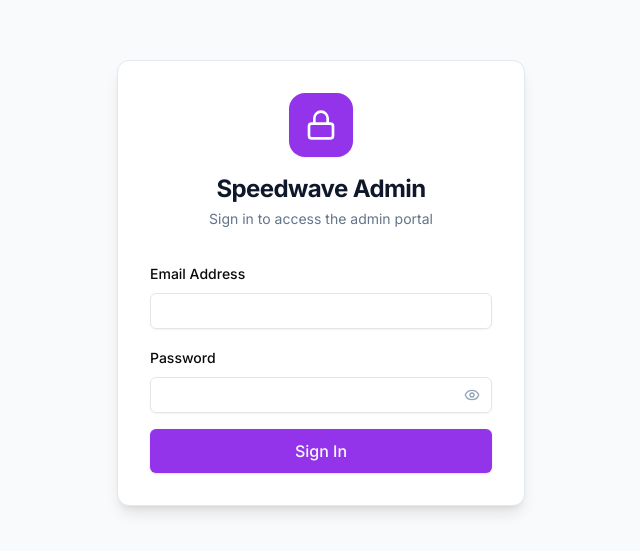
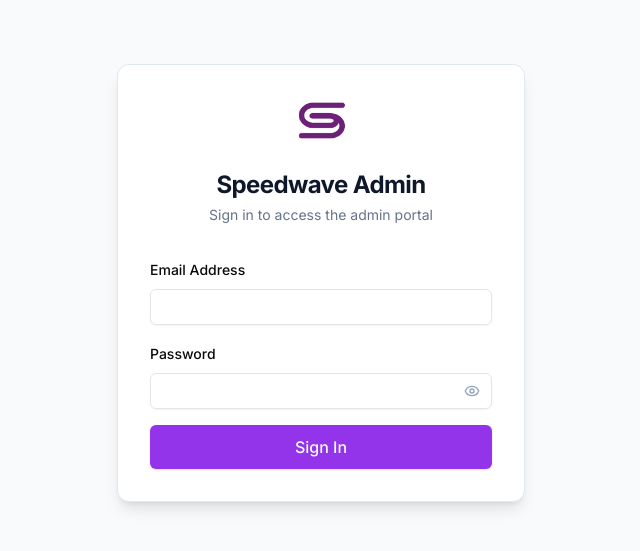
Before and after one commit to SpeedwaveMFB/Admin1, a Next.js app: page /login in a window 1280 px wide. Shown: the part 117-668 px from the top of the page, without its empty margins (319-959 px from the left). Built offline with nearby package versions, Linux system fonts and the light colour scheme.

Commit message:
feat: Display Speedwave logo in login, header, and sidebar components.

```diff
--- a/src/app/(auth)/login/page.tsx
+++ b/src/app/(auth)/login/page.tsx
@@ -1,4 +1,6 @@
 'use client';
+
+import Image from 'next/image';
 
 import { useState } from 'react';
 import { useRouter } from 'next/navigation';
@@ -78,8 +80,8 @@ export default function LoginPage() {
       <Card className="shadow-lg border-slate-200">
         <CardContent className="p-8">
           <div className="flex flex-col items-center mb-8">
-            <div className="w-16 h-16 rounded-2xl bg-purple-600 flex items-center justify-center mb-4 shadow-sm">
-              <Lock className="text-white w-8 h-8" />
+            <div className="flex justify-center mb-6 w-full">
+              <Image src="/logo.png" alt="Speedwave Logo" width={200} height={60} className="w-auto h-12" priority />
             </div>
             <h1 className="text-2xl font-bold text-slate-900 tracking-tight mb-1">
               Speedwave Admin
--- a/src/components/layout/Header.tsx
+++ b/src/components/layout/Header.tsx
@@ -1,4 +1,6 @@
 'use client';
+
+import Image from 'next/image';
 
 import { useRouter } from 'next/navigation';
 import { useAuthStore } from '@/lib/store/authStore';
@@ -38,9 +40,9 @@ export default function Header() {
     <header className="sticky top-0 z-40 w-full bg-white border-b border-slate-200">
       <div className="flex h-16 items-center justify-between px-6">
         <div className="flex items-center gap-4">
-          <h2 className="text-lg font-bold text-slate-800 tracking-tight md:hidden">
-            Speedwave admin
-          </h2>
+          <div className="md:hidden">
+            <Image src="/logo.png" alt="Speedwave Logo" width={140} height={32} className="w-auto h-7" priority />
+          </div>
           {/* Add a breadcrumb or page title here in the future if desired */}
         </div>
 
--- a/src/components/layout/Sidebar.tsx
+++ b/src/components/layout/Sidebar.tsx
@@ -1,4 +1,6 @@
 'use client';
+
+import Image from 'next/image';
 
 import { usePathname, useRouter } from 'next/navigation';
 import { cn } from '@/lib/utils';
@@ -56,10 +58,8 @@ export default function Sidebar() {
       className="hidden md:flex flex-col flex-shrink-0 bg-white border-r border-slate-200 h-screen sticky top-0"
       style={{ width: DRAWER_WIDTH }}
     >
-      <div className="flex items-center min-h-[80px] px-6">
-        <h1 className="text-xl font-extrabold text-purple-600 tracking-tight">
-          Speedwave
-        </h1>
+      <div className="flex items-center min-h-[80px] px-6 pt-4 pb-2">
+        <Image src="/logo.png" alt="Speedwave Logo" width={160} height={40} className="w-auto h-9" priority />
       </div>
 
       <nav className="flex-1 overflow-y-auto px-4 py-4 space-y-1 scrollbar-thin scrollbar-thumb-slate-200 scrollbar-track-transparent">
```
Also changed, not shown: logo 1.png (added), public/logo.png (added).
